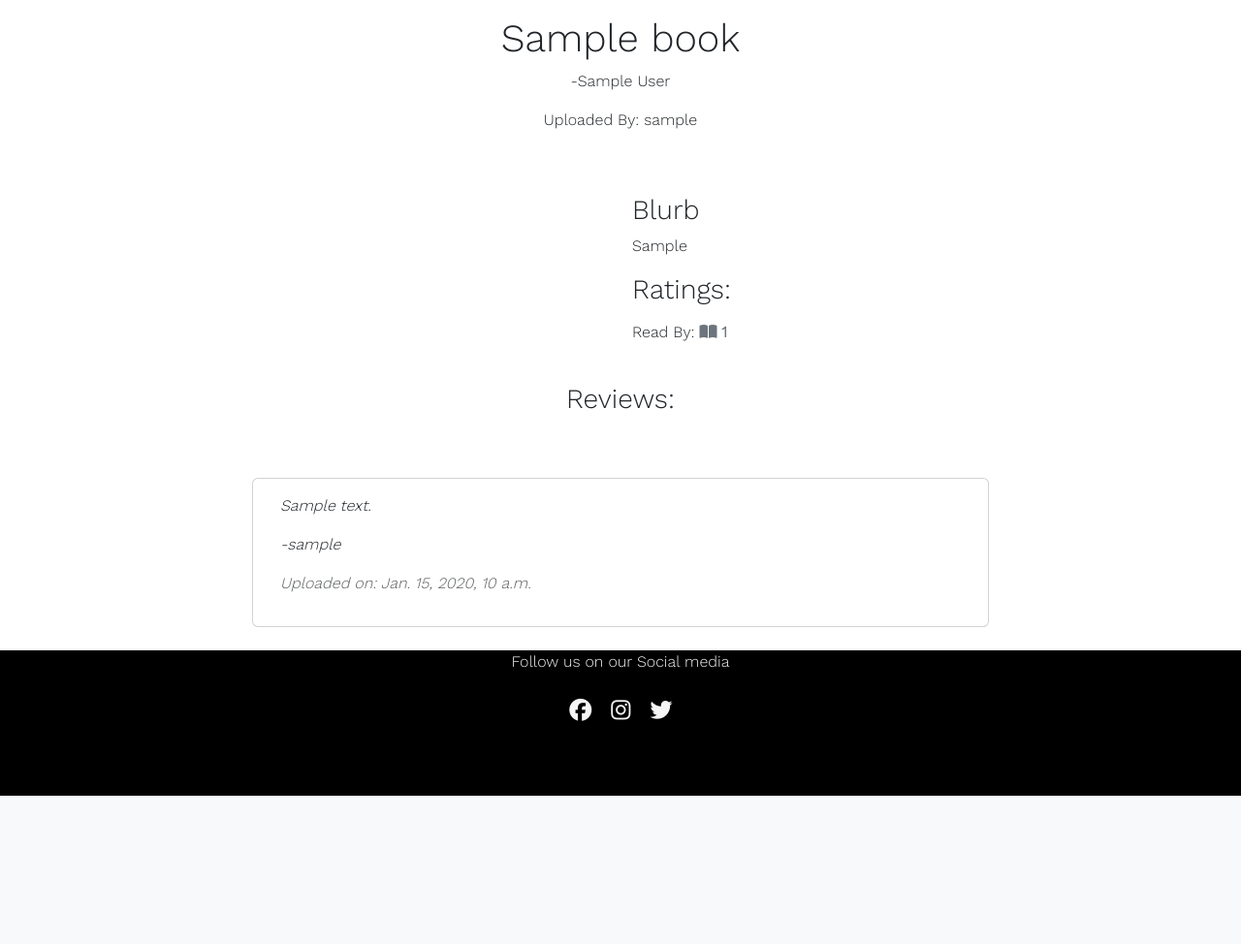
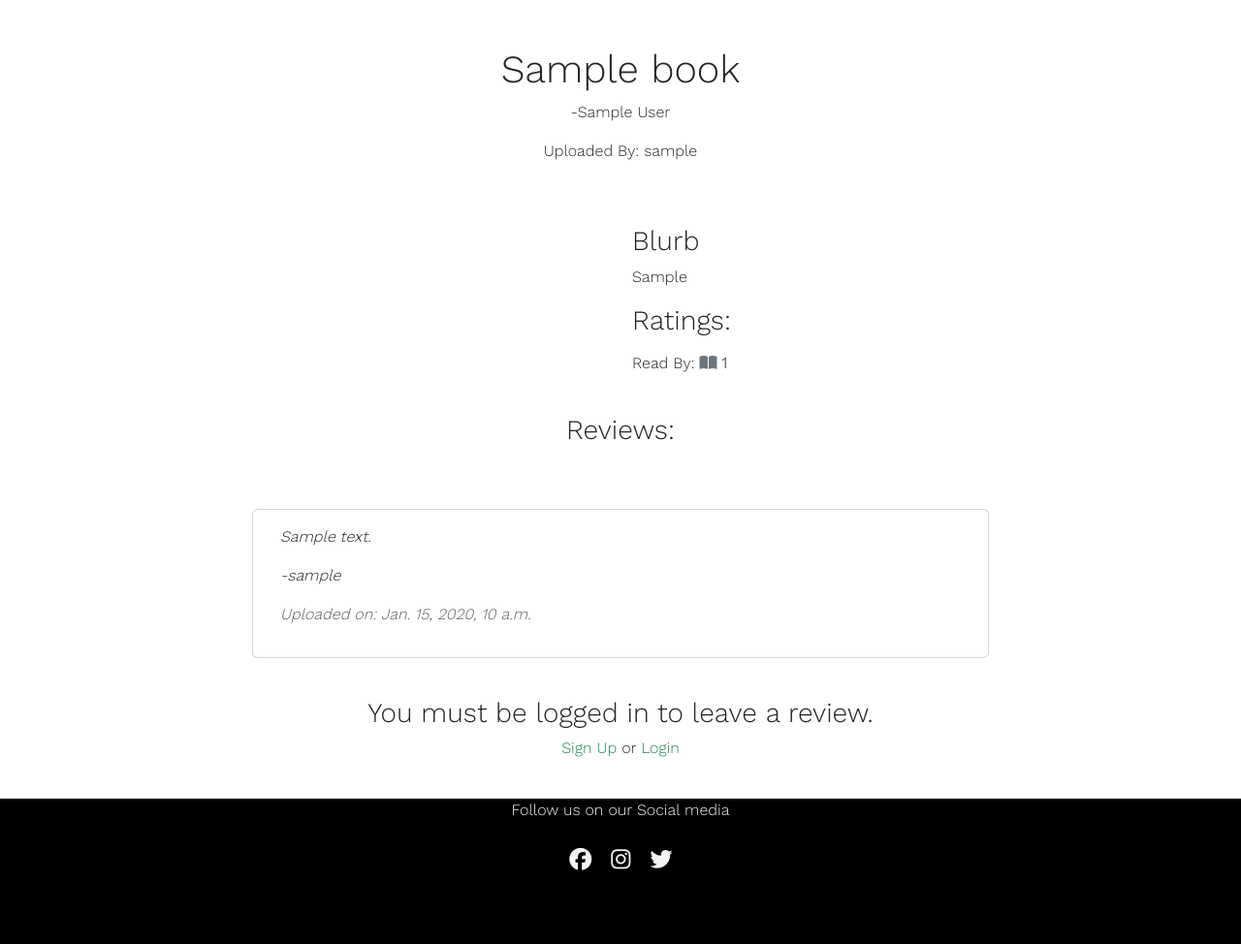
Before and after one commit to ARcKP98/open-book-reviews, a Django app: a page that uses templates/book-info.html in a window 1280 px wide. Shown: the part 56-1030 px from the top of the page at 97% size. Before the commit the page ends 877 px from the top, so only its background shows below. Run offline with Django 3.2, Linux system fonts and the light colour scheme; tables that the repository leaves empty hold one stand-in row (values such as "Sample post"); some libraries are stand-ins or nearby versions.

Commit message:
Update book-info for non-registered users.

```diff
--- a/templates/book-info.html
+++ b/templates/book-info.html
@@ -8,7 +8,7 @@
     <div class="container">
         <div class="row g-0">
             <div class="col-md-12 masthead-text">
-                <h1 class="post-title text-center mt-3">{{ book.name }}</h1>
+                <h1 class="post-title text-center mt-5">{{ book.name }}</h1>
                 <p class="post-subtitle text-center">-{{ book.author }}</p>
                 <p class="post-subtitle text-center">Uploaded By: {{ book.uploaded_by }}</p>
             </div>
@@ -92,6 +92,16 @@
                 </div>
             </div>
         </div>
+        {% else %}
+        <div class="container">
+            <div class="row text-center">
+                <div class="col-md-12 mt-3 mb-4 d-block">
+                    <h3>You must be logged in to leave a review.</h3>
+                    <p style="display: block;"><a class="link-success link-offset-2 link-underline-opacity-25 link-underline-opacity-100-hover" href="{% url 'account_signup' %}">Sign Up</a> or  <a class="link-success link-offset-2 link-underline-opacity-25 link-underline-opacity-100-hover" href="{% url 'account_login' %}">Login</a></p>
+
+                    </div>
+                    </div>
+        </div>
         {% endif %}
     </div>
 </div>
```
